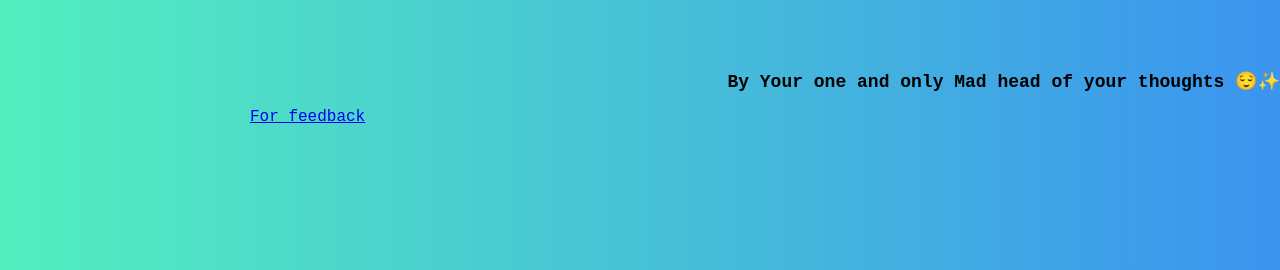
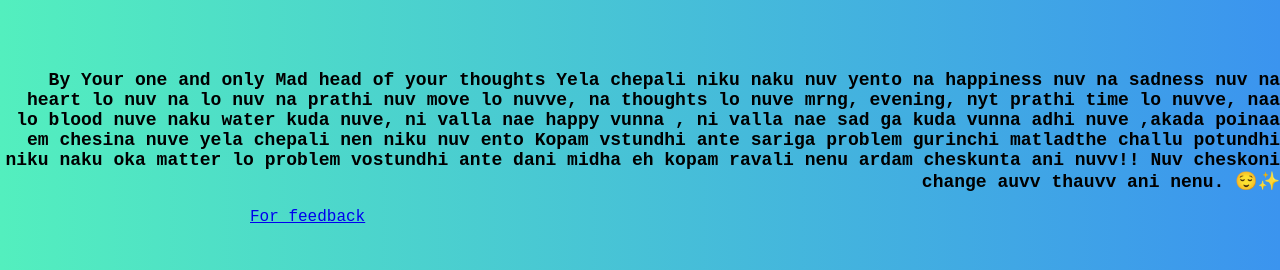
Before and after one commit to noobone298-cmd/Roseday, a plain HTML site: page index.html in a window 1280 px wide. Shown: the part 530-800 px from the top of the page. Drawn offline with Linux system fonts and the light colour scheme.

Commit message:
Update index.html

```diff
--- a/index.html
+++ b/index.html
@@ -53,7 +53,7 @@
   </audio>
 </div>
 
-<h1>By Your one and only Mad head of your thoughts 😌✨</h1>
+<h1>By Your one and only Mad head of your thoughts Yela chepali niku naku nuv yento na happiness nuv na sadness nuv na heart lo nuv na lo nuv na prathi nuv move lo nuvve, na thoughts lo nuve mrng, evening, nyt prathi time lo nuvve, naa lo blood nuve naku water kuda nuve, ni valla nae happy vunna , ni valla nae sad ga kuda vunna adhi nuve ,akada poinaa em chesina nuve yela chepali nen niku nuv ento Kopam vstundhi ante sariga problem gurinchi matladthe challu potundhi niku naku oka matter lo problem vostundhi ante dani midha eh kopam ravali nenu ardam cheskunta ani nuvv!! Nuv cheskoni change auvv thauvv ani nenu.  😌✨</h1>
 <p><a href="https://wa.me/+918519955201?text=awesome one ✨" target="_blank">For feedback</a></p>
 </body>
 
```
